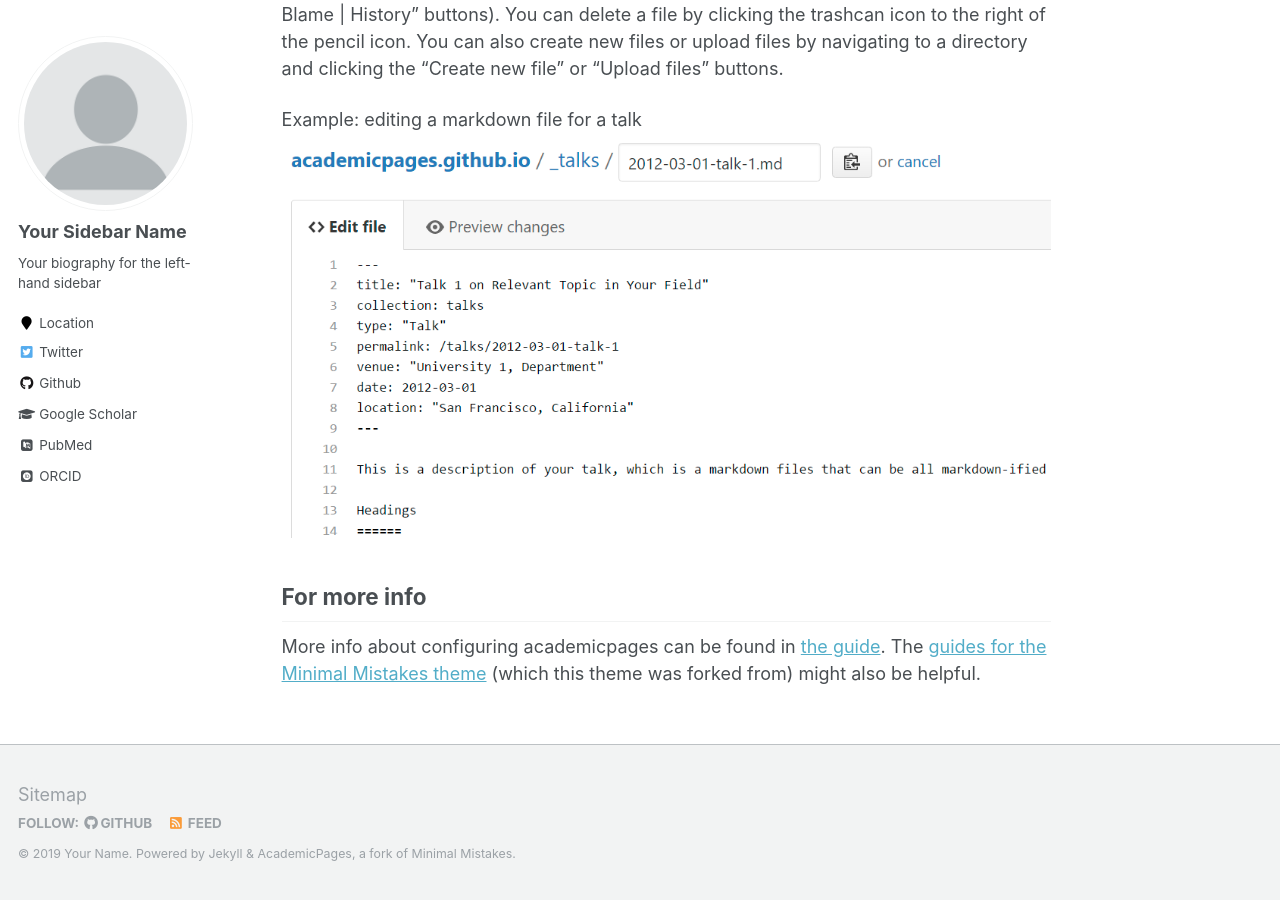
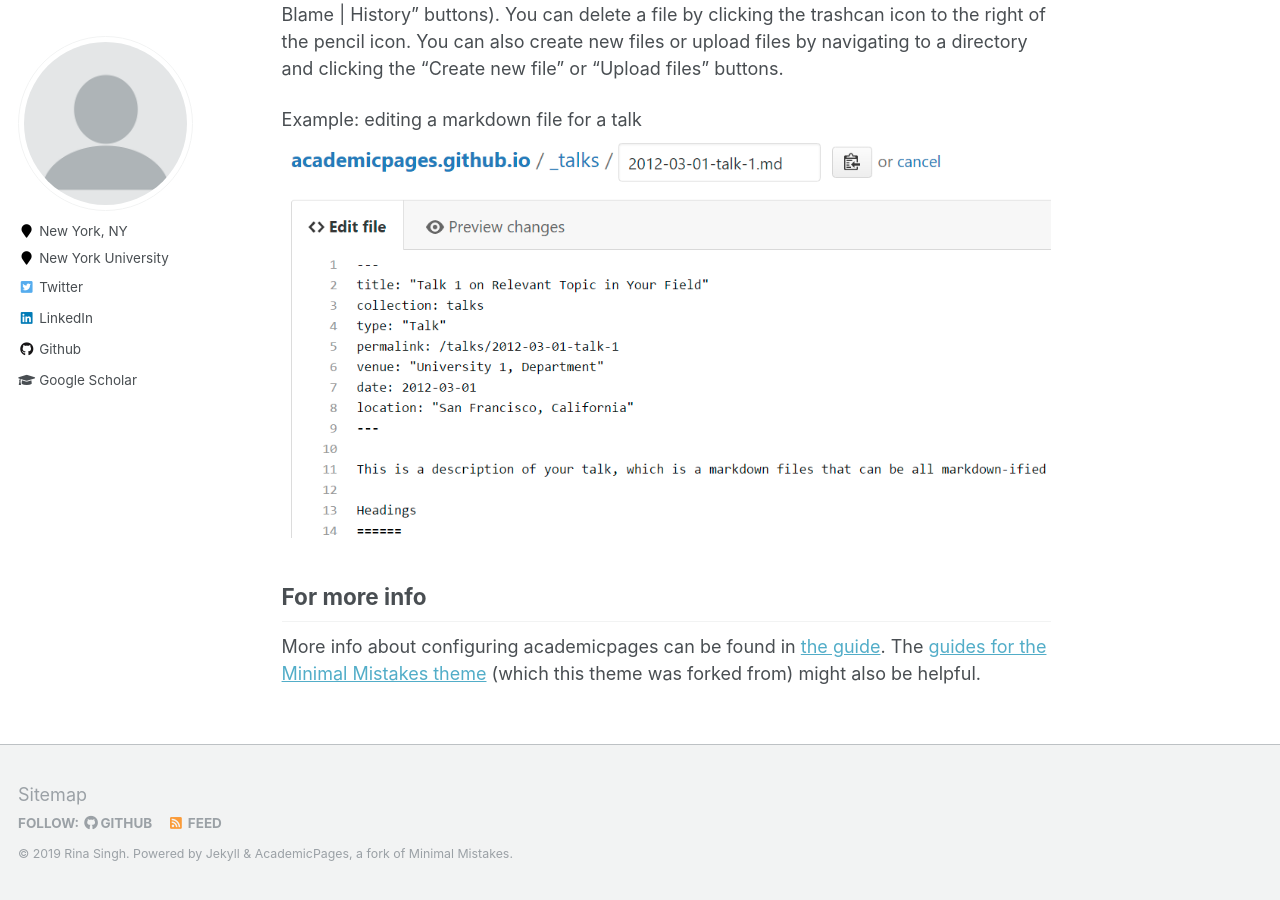
Before and after one commit to rsingh43/rsingh43.github.io, a Jekyll site: the page built from _pages/about.md, in a window 1280 px wide and 900 px high, scrolled down 2463 px. Built offline with Jekyll 4.4.1, drawn with Linux system fonts in a browser that asks for light colours; some web fonts are replaced; some of the changed text lies outside the part shown.

Commit message:
Update _config.yml

```diff
--- a/_config.yml
+++ b/_config.yml
@@ -7,13 +7,13 @@
 
 # Site Settings
 locale                   : "en-US"
-title                    : "Your Name / Site Title"
+title                    : "Rina Singh"
 title_separator          : "-"
-name                     : &name "Your Name"
-description              : &description "personal description"
-url                      : https://academicpages.github.io # the base hostname & protocol for your site e.g. "https://mmistakes.github.io"
+name                     : &name "Rina Singh"
+description              : &description "Postdoctoral Research Associate, New York University"
+url                      : https://rsingh43.github.io/ # the base hostname & protocol for your site e.g. "https://mmistakes.github.io"
 baseurl                  : "" # the subpath of your site, e.g. "/blog"
-repository               : "academicpages/academicpages.github.io"
+repository               : "rsingh43/rsingh43.github.io/"
 teaser                   :  # filename of teaser fallback teaser image placed in /images/, .e.g. "500x300.png"
 breadcrumbs              : false # true, false (default)
 words_per_minute         : 160
@@ -80,13 +80,13 @@ analytics:
 
 # Site Author
 author:
-  name             : "Your Sidebar Name"
+  name             : # "Rina Singh"
   avatar           : "profile.png"
-  bio              : "Your biography for the left-hand sidebar"
-  location         : "Location"
-  employer         :
-  pubmed           : "https://www.ncbi.nlm.nih.gov/pubmed/?term=john+snow"
-  googlescholar    : "http://yourfullgooglescholarurl.com"
+  bio              : # "Postdoctoral Research Associate"
+  location         : "New York, NY"
+  employer         : "New York University"
+  pubmed           :
+  googlescholar    : "https://scholar.google.com/citations?user=ImCvGYcAAAAJ&hl=en"
   email            :
   researchgate     :  # example: "https://www.researchgate.net/profile/yourprofile"
   uri              :
@@ -96,14 +96,14 @@ author:
   flickr           :
   facebook         :
   foursquare       :
-  github           : "academicpages"
+  github           : "rsingh43"
   google_plus      :
   keybase          :
   instagram        :
   impactstory      : #"https://profiles.impactstory.org/u/xxxx-xxxx-xxxx-xxxx"
   lastfm           :
-  linkedin         :
-  orcid            : "http://orcid.org/yourorcidurl"
+  linkedin         : "https://www.linkedin.com/in/rinasingh7/"
+  orcid            : # "http://orcid.org/yourorcidurl"
   pinterest        :
   soundcloud       :
   stackoverflow    : # http://stackoverflow.com/users/123456/username
```
